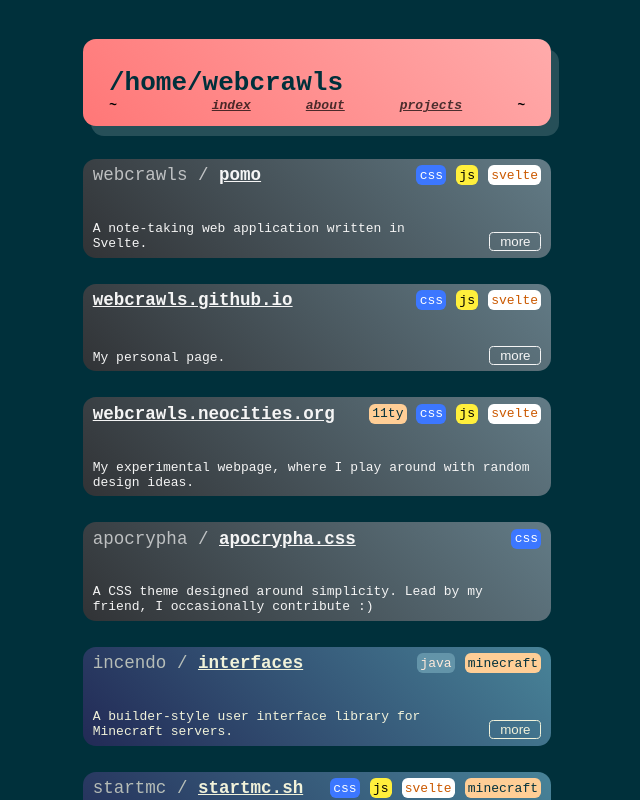
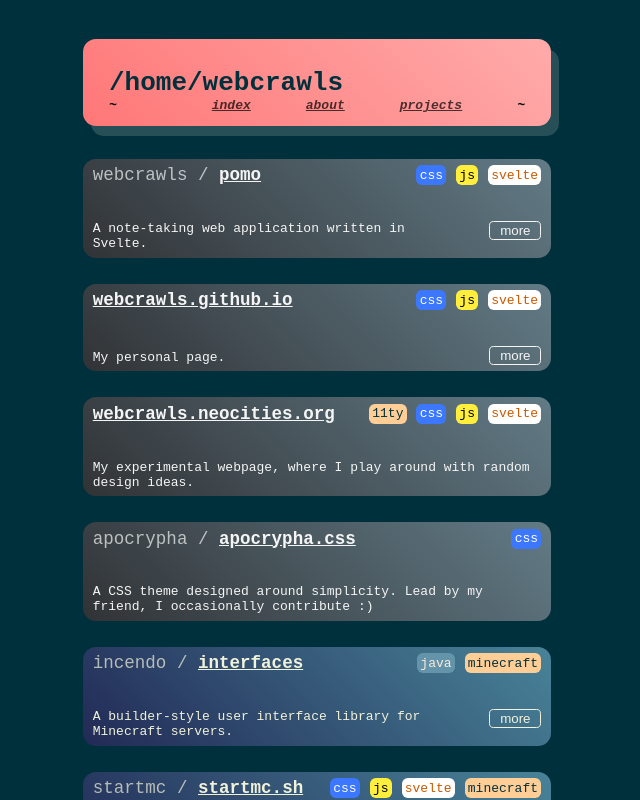
Before and after one commit to webcrawls/webcrawls.github.io, a SvelteKit app: page /projects in a window 1280 px wide. Shown: the top 800 px of the page, without its empty margins (323-963 px from the left). Built offline with nearby package versions, Linux system fonts and the light colour scheme.

Commit message:
💄(projects) prevent 'more' button from jumping around

```diff
--- a/static/index.css
+++ b/static/index.css
@@ -366,9 +366,9 @@ article {
 .project-content-wrapper {
     display: flex;
     flex-direction: row;
-    align-items: flex-end;
     position: relative;
     gap: 1rem;
+    height: 100%;
 }
 
 .project-content {
@@ -384,6 +384,12 @@ article {
     overflow: hidden;
     position: relative;
     z-index: 1;
+    cursor: pointer;
+}
+
+.project-aside {
+    display: flex;
+    align-items: flex-start;
 }
 
 .project-next-bg {
```
